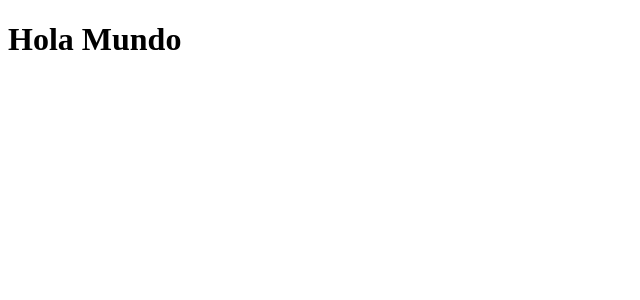
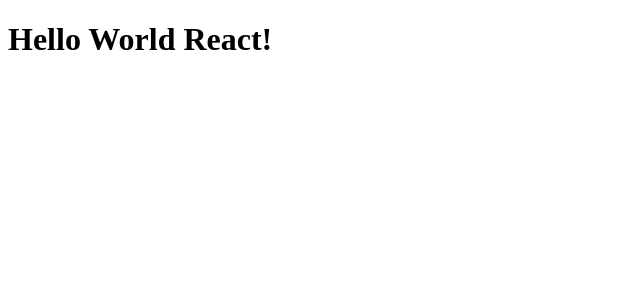
Before and after one commit to piccorofg/myFirstProjectReact, a React (Create React App) app in the folder my-first-app/: page / in a window 1280 px wide. Shown: the top 300 px of the page, without its empty margins (0-640 px from the left). Built offline with nearby package versions, Linux system fonts and the light colour scheme.

Commit message:
create index for hello world

```diff
--- a/my-first-app/src/index.js
+++ b/my-first-app/src/index.js
@@ -7,6 +7,6 @@
 
 import React from 'react';
 import ReactDOM from 'react-dom';
-const HolaMundo = <h1>Hola Mundo</h1>
+const HolaMundo = <h1>Hello World React!</h1>
 const root =  document.getElementById('root');
 ReactDOM.render(HolaMundo, root);
```
